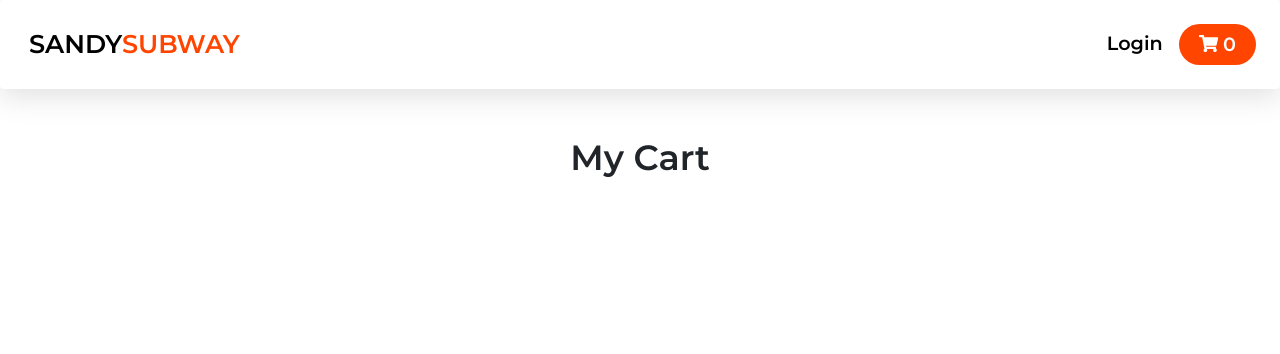
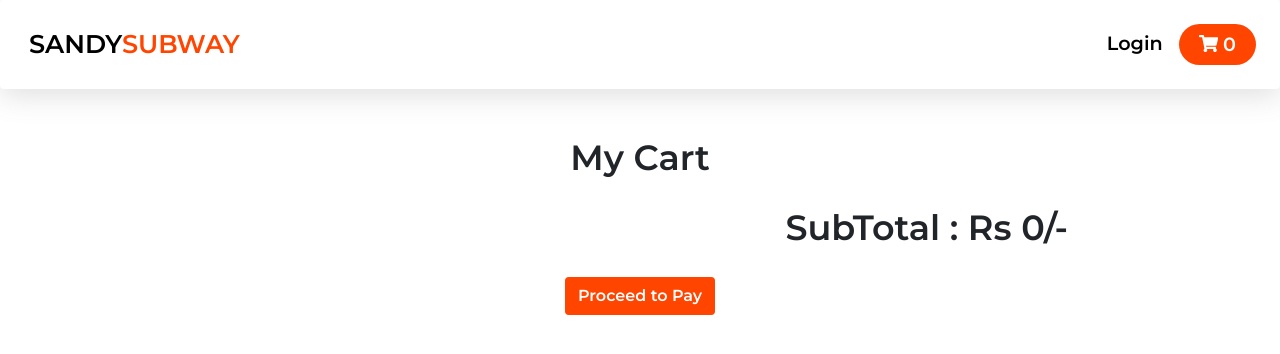
Before and after one commit to Marshneil13/Subway-App, a React (Create React App) app: page /cart in a window 1280 px wide. Shown: the top 354 px of the page. Built offline with nearby package versions, Linux system fonts and the light colour scheme.

Commit message:
Subtotal feature and pay button added

```diff
--- a/src/actions/cartActions.js
+++ b/src/actions/cartActions.js
@@ -1,5 +1,3 @@
-import { toast } from "react-toastify";
-
 export const addToCart =
   (subway, varient, quantity) => (dispatch, getState) => {
     var cartItem = {
--- a/src/index.css
+++ b/src/index.css
@@ -120,3 +120,19 @@ code {
   /* border: 1px solid red; */
   display: flex;
 }
+
+.subTotalHead{
+  font-size: 35px;
+}
+
+.subTotalDiv{
+  /* border: 1px solid black;
+  border-top: none; */
+  padding: 20px;
+}
+
+.subTotalDivOuter{
+  width: 70vw;
+  margin: auto;
+
+}
--- a/src/pages/CartPage.jsx
+++ b/src/pages/CartPage.jsx
@@ -5,10 +5,12 @@ import { BiPlus, BiMinus } from "react-icons/bi";
 import { FaTrashAlt } from "react-icons/fa";
 import { addToCart } from "../actions/cartActions";
 import { deleteFromCart } from "../actions/cartActions";
+import { toast } from "react-toastify";
 
 function CartPage() {
   const cartState = useSelector((state) => state.cartReducer);
   const cartItems = cartState.cartItems;
+  var subtotal = cartItems.reduce((sum, item) => sum + item.price, 0);
   const dispatch = useDispatch();
   //   console.log("CARTiTEMS", cartItems);
   return (
@@ -66,6 +68,14 @@ function CartPage() {
           );
         })}
       </div>
+      <div className="subTotalDivOuter flex-container justify-content-end">
+        <div className="subTotalDiv">
+          <h1 className="subTotalHead">SubTotal : Rs {subtotal}/-</h1>
+        </div>
+      </div>
+      <div className="flex-container justify-content-center">
+        <button className="btn">Proceed to Pay</button>
+      </div>
     </div>
   );
 }
```
